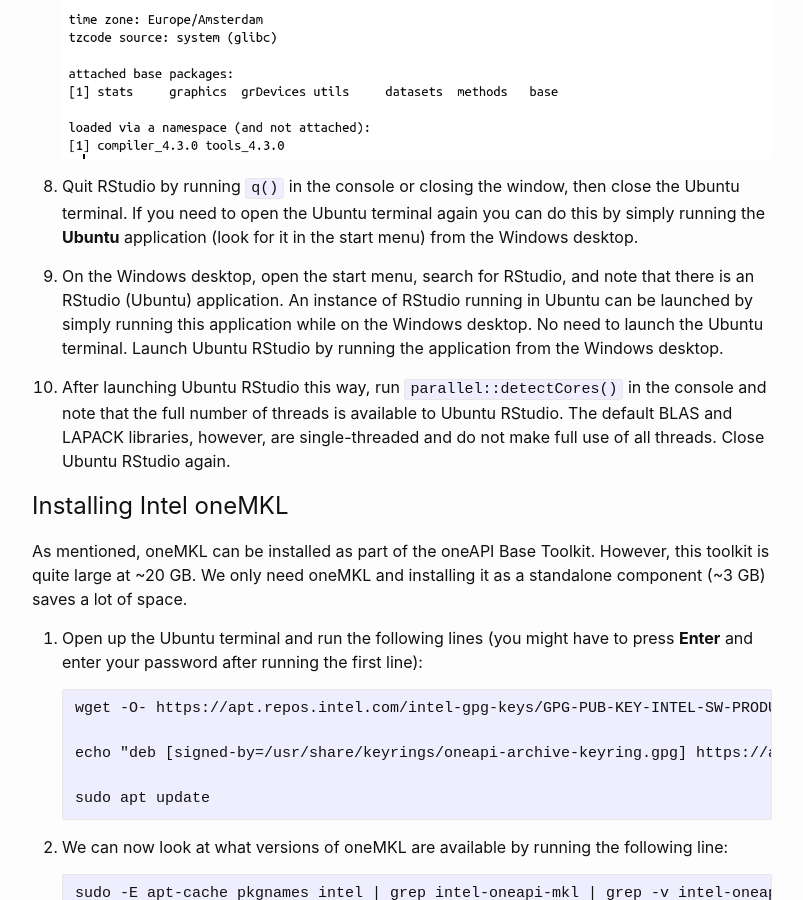
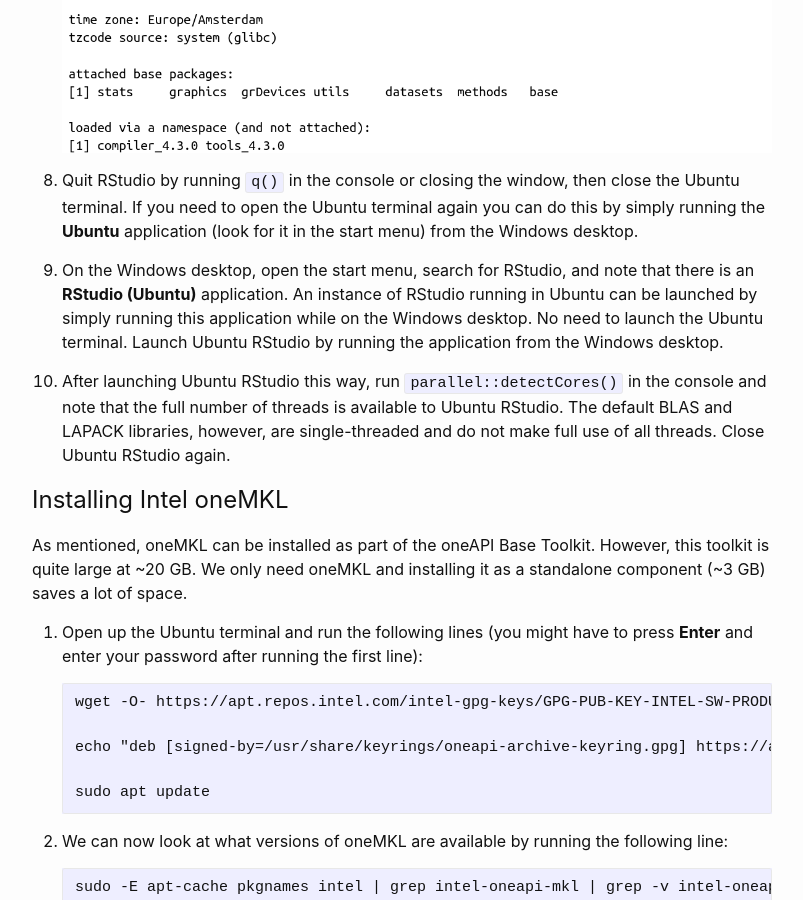
Before and after one commit to KillianMelsen/killianmelsen.github.io, a Jekyll site: the page built from docs/_posts/2023-06-19-Accelerating R using oneMKL and Windows Subsystem for Linux.markdown, in a window 1280 px wide and 900 px high, scrolled down 1677 px. Shown: the whole window, without its empty margins (238-1041 px from the left). Built offline with Jekyll 4.4.1, drawn with Linux system fonts in a browser that asks for light colours; some of the changed text lies outside the part shown.

Commit message:
more fixes

````diff
--- a/docs/_posts/2023-06-19-Accelerating R using oneMKL and Windows Subsystem for Linux.markdown
+++ b/docs/_posts/2023-06-19-Accelerating R using oneMKL and Windows Subsystem for Linux.markdown
@@ -7,18 +7,14 @@ categories: guide
 
 The default BLAS and LAPACK libraries used by R are rather slow, meaning installing and switching to alternative libraries can result in a significant increase in performance. One such alternative is Intel's oneAPI Math Kernel Library (oneMKL) which is available as a standalone component or part of the [Intel oneAPI](https://www.intel.com/content/www/us/en/developer/tools/oneapi/overview.html) Base Toolkit. MKL was also part of Microsoft R Open, which has unfortunately been discontinued. As a result, installation of and using oneMKL on Windows does not seem to be straightforward at this time. As a workaround, Windows 10/11 users can use [Windows Subsystem for Linux (WSL)](https://ubuntu.com/wsl) running Ubuntu and install oneMKL there. Here I have combined information provided by [Carlos Santillan](https://csantill.github.io/RPerformanceWBLAS/) and [Dirk Eddelbuettel](http://dirk.eddelbuettel.com/blog/2018/04/15/) to easily set up WSL with an R installation using Intel's oneMKL BLAS and LAPACK libraries.
 
-
-
 # Setting up Windows Subsystem for Linux
 
-1.  Click start, and search for and Open **Command Prompt** as administrator.
+1.  Click start, and search for and open **Command Prompt** as administrator.
 2.  Run `wsl --install`.
 3.  Reboot your device.
 4.  After rebooting Ubuntu will start in a Command Prompt window. Choose a username and password when asked.
 5.  Once Ubuntu has started the installed version can be checked by running `cat /etc/os-release` in the terminal.
 6.  Update and upgrade all packages by running `sudo apt update` (enter your password when prompted) followed by `sudo apt upgrade -y`.
-
-
 
 # Installing R and RStudio
 
@@ -30,19 +26,17 @@ The default BLAS and LAPACK libraries used by R are rather slow, meaning install
 
 4.  Install RStudio using `sudo apt install -f ./rstudio-2023.06.0-421-amd64.deb -y`. Note that the part between `-f ./` and `-y` depends on the version downloaded in step 3.
 
-4.  Run `sudo apt update` followed by `sudo apt install libnss3-dev libgdk-pixbuf2.0-dev libgtk-3-dev libxss-dev -y` and finally `sudo apt install libasound2 -y`. In my case, RStudio would not run without these packages.
+5.  Run `sudo apt update` followed by `sudo apt install libnss3-dev libgdk-pixbuf2.0-dev libgtk-3-dev libxss-dev -y` and finally `sudo apt install libasound2 -y`. In my case, RStudio would not run without these packages.
 
-5.  The RStudio IDE GUI can now be launched by running `rstudio`. If you get any errors regarding additional missing packages I suggest looking up the error online and following any suggested instructions to install the missing packages.
+6.  The RStudio IDE GUI can now be launched by running `rstudio`. If you get any errors regarding additional missing packages I suggest looking up the error online and following any suggested instructions to install the missing packages.
 
-5.  After opening up RStudio we can check what BLAS and LAPACK libraries we are using (the default ones at this point) by running `sessionInfo()` in the console: ![Default sessionInfo()](/assets/sessionInfo_default.png)
+7.  After opening up RStudio we can check what BLAS and LAPACK libraries we are using (the default ones at this point) by running `sessionInfo()` in the console: ![Default sessionInfo()](/assets/sessionInfo_default.png)
 
-6.  Quit RStudio by running `q()` in the console or closing the window, then close the Ubuntu terminal. If you need to open the Ubuntu terminal again you can do this by simply running the **Ubuntu** application (look for it in the start menu) from the Windows desktop.
+8.  Quit RStudio by running `q()` in the console or closing the window, then close the Ubuntu terminal. If you need to open the Ubuntu terminal again you can do this by simply running the **Ubuntu** application (look for it in the start menu) from the Windows desktop.
 
-7.  On the Windows desktop, open the start menu, search for RStudio, and note that there is an RStudio (Ubuntu) application. An instance of RStudio running in Ubuntu can be launched by simply running this application while on the Windows desktop. No need to launch the Ubuntu terminal. Launch Ubuntu RStudio by running the application from the Windows desktop.
+9.  On the Windows desktop, open the start menu, search for RStudio, and note that there is an **RStudio (Ubuntu)** application. An instance of RStudio running in Ubuntu can be launched by simply running this application while on the Windows desktop. No need to launch the Ubuntu terminal. Launch Ubuntu RStudio by running the application from the Windows desktop.
 
-8.  After launching Ubuntu RStudio this way, run `parallel::detectCores()` in the console and note that the full number of threads is available to Ubuntu RStudio. The default BLAS and LAPACK libraries, however, are single-threaded and do not make full use of all threads. Close Ubuntu RStudio again.
-
-
+10. After launching Ubuntu RStudio this way, run `parallel::detectCores()` in the console and note that the full number of threads is available to Ubuntu RStudio. The default BLAS and LAPACK libraries, however, are single-threaded and do not make full use of all threads. Close Ubuntu RStudio again.
 
 # Installing Intel oneMKL
 
@@ -50,47 +44,57 @@ As mentioned, oneMKL can be installed as part of the oneAPI Base Toolkit. Howeve
 
 1.  Open up the Ubuntu terminal and run the following lines (you might have to press **Enter** and enter your password after running the first line):
 
-        wget -O- https://apt.repos.intel.com/intel-gpg-keys/GPG-PUB-KEY-INTEL-SW-PRODUCTS.PUB | gpg --dearmor | sudo tee /usr/share/keyrings/oneapi-archive-keyring.gpg > /dev/null
+    ```
+    wget -O- https://apt.repos.intel.com/intel-gpg-keys/GPG-PUB-KEY-INTEL-SW-PRODUCTS.PUB | gpg --dearmor | sudo tee /usr/share/keyrings/oneapi-archive-keyring.gpg > /dev/null
 
-        echo "deb [signed-by=/usr/share/keyrings/oneapi-archive-keyring.gpg] https://apt.repos.intel.com/oneapi all main" | sudo tee /etc/apt/sources.list.d/oneAPI.list
+    echo "deb [signed-by=/usr/share/keyrings/oneapi-archive-keyring.gpg] https://apt.repos.intel.com/oneapi all main" | sudo tee /etc/apt/sources.list.d/oneAPI.list
 
-        sudo apt update
+    sudo apt update
+    ```
 
 2.  We can now look at what versions of oneMKL are available by running the following line:
 
-        sudo -E apt-cache pkgnames intel | grep intel-oneapi-mkl | grep -v intel-oneapi-runtime
+    ```
+    sudo -E apt-cache pkgnames intel | grep intel-oneapi-mkl | grep -v intel-oneapi-runtime
+    ```
 
     The latest version at the time of writing is `intel-oneapi-mkl-2023.1.0`.
 
 3.  To install this version we run:
 
-        sudo apt install intel-oneapi-mkl-2023.1.0 -y
+    ```
+    sudo apt install intel-oneapi-mkl-2023.1.0 -y
+    ```
 
 4.  Now run the following lines (note the oneMKL version numbers in these commands):
 
-         sudo update-alternatives --install /usr/lib/x86_64-linux-gnu/libblas.so libblas.so-x86_64-linux-gnu /opt/intel/oneapi/mkl/2023.1.0/lib/intel64/libmkl_rt.so 50
+    ```
+     sudo update-alternatives --install /usr/lib/x86_64-linux-gnu/libblas.so libblas.so-x86_64-linux-gnu /opt/intel/oneapi/mkl/2023.1.0/lib/intel64/libmkl_rt.so 50
 
-         sudo update-alternatives --install /usr/lib/x86_64-linux-gnu/libblas.so.3 libblas.so.3-x86_64-linux-gnu /opt/intel/oneapi/mkl/2023.1.0/lib/intel64/libmkl_rt.so 50
+     sudo update-alternatives --install /usr/lib/x86_64-linux-gnu/libblas.so.3 libblas.so.3-x86_64-linux-gnu /opt/intel/oneapi/mkl/2023.1.0/lib/intel64/libmkl_rt.so 50
 
-         sudo update-alternatives --install /usr/lib/x86_64-linux-gnu/liblapack.so liblapack.so-x86_64-linux-gnu /opt/intel/oneapi/mkl/2023.1.0/lib/intel64/libmkl_rt.so 50
+     sudo update-alternatives --install /usr/lib/x86_64-linux-gnu/liblapack.so liblapack.so-x86_64-linux-gnu /opt/intel/oneapi/mkl/2023.1.0/lib/intel64/libmkl_rt.so 50
 
-         sudo update-alternatives --install /usr/lib/x86_64-linux-gnu/liblapack.so.3 liblapack.so.3-x86_64-linux-gnu /opt/intel/oneapi/mkl/2023.1.0/lib/intel64/libmkl_rt.so 50
+     sudo update-alternatives --install /usr/lib/x86_64-linux-gnu/liblapack.so.3 liblapack.so.3-x86_64-linux-gnu /opt/intel/oneapi/mkl/2023.1.0/lib/intel64/libmkl_rt.so 50
 
-         echo "/opt/intel/oneapi/mkl/2023.1.0/lib/intel64" | sudo tee /etc/ld.so.conf.d/mkl.conf
+     echo "/opt/intel/oneapi/mkl/2023.1.0/lib/intel64" | sudo tee /etc/ld.so.conf.d/mkl.conf
 
-         sudo ldconfig
+     sudo ldconfig
 
-         echo "MKL_THREADING_LAYER=GNU" | sudo tee /etc/environment -a
+     echo "MKL_THREADING_LAYER=GNU" | sudo tee /etc/environment -a
+    ```
 
 5.  If we now open Ubuntu RStudio (either by running `rstudio` in the terminal or by launch the RStudio (Ubuntu) application from the Windows desktop) and run `sessionInfo()` in the console we should see that we are now using the Intel oneMKL BLAS and LAPACK libraries: ![Library selection](/assets/sessionInfo_MKL.png)
 
 6.  Switching back between the default and oneMKL libraries is possible using the following commands:
 
-         # For the BLAS library:
-         sudo update-alternatives --config libblas.so.3-x86_64-linux-gnu
+    ```
+     # For the BLAS library:
+     sudo update-alternatives --config libblas.so.3-x86_64-linux-gnu
 
-         # For the LAPACK library:
-         sudo update-alternatives --config liblapack.so.3-x86_64-linux-gnu
+     # For the LAPACK library:
+     sudo update-alternatives --config liblapack.so.3-x86_64-linux-gnu
+    ```
 
     Running these lines opens a menu where a number can be entered to select the desired library: ![oneMKL sessionInfo()](/assets/libblas_choice.png)
 
````
Also changed, not shown: docs/assets/sessionInfo_MKL.png, docs/assets/sessionInfo_default.png.
